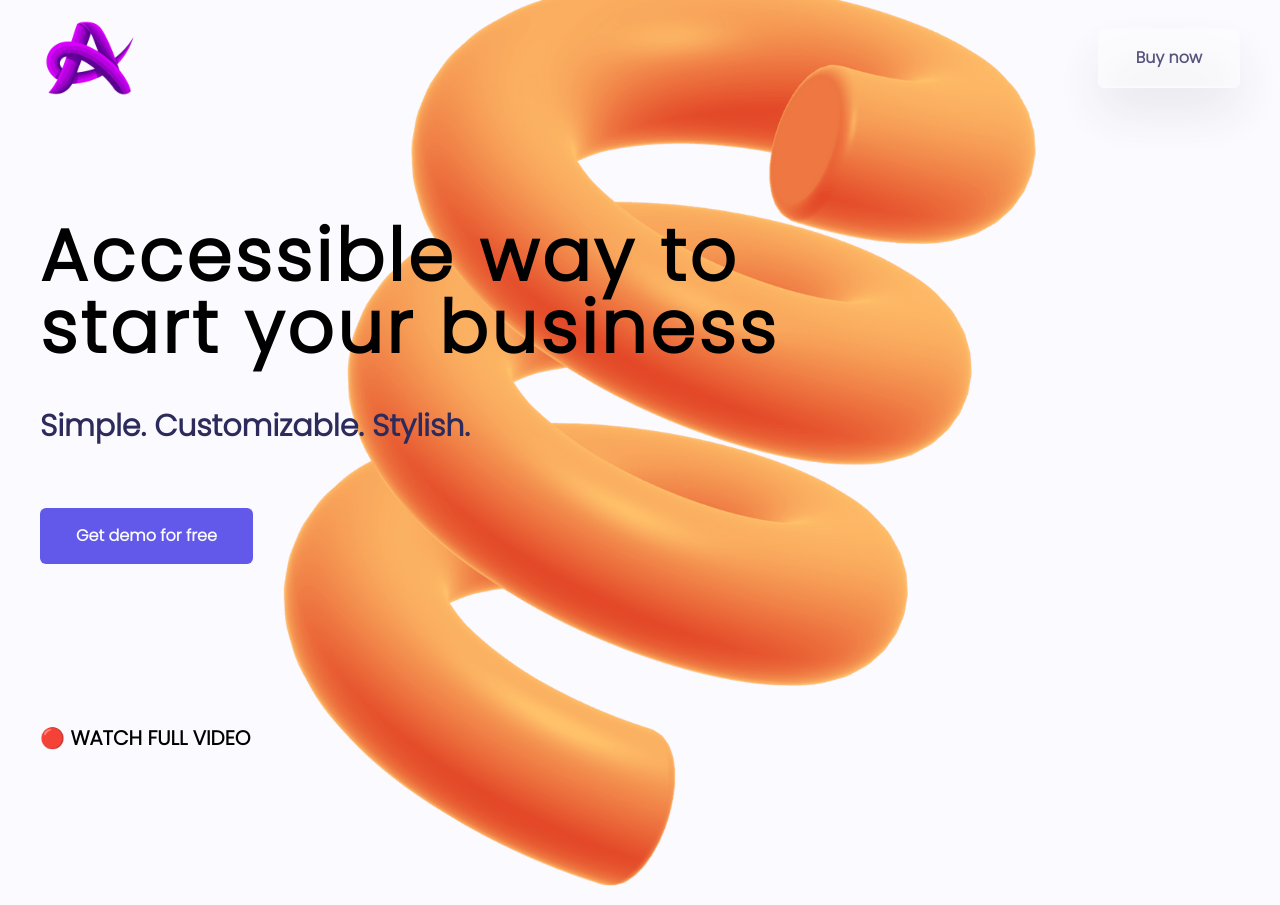
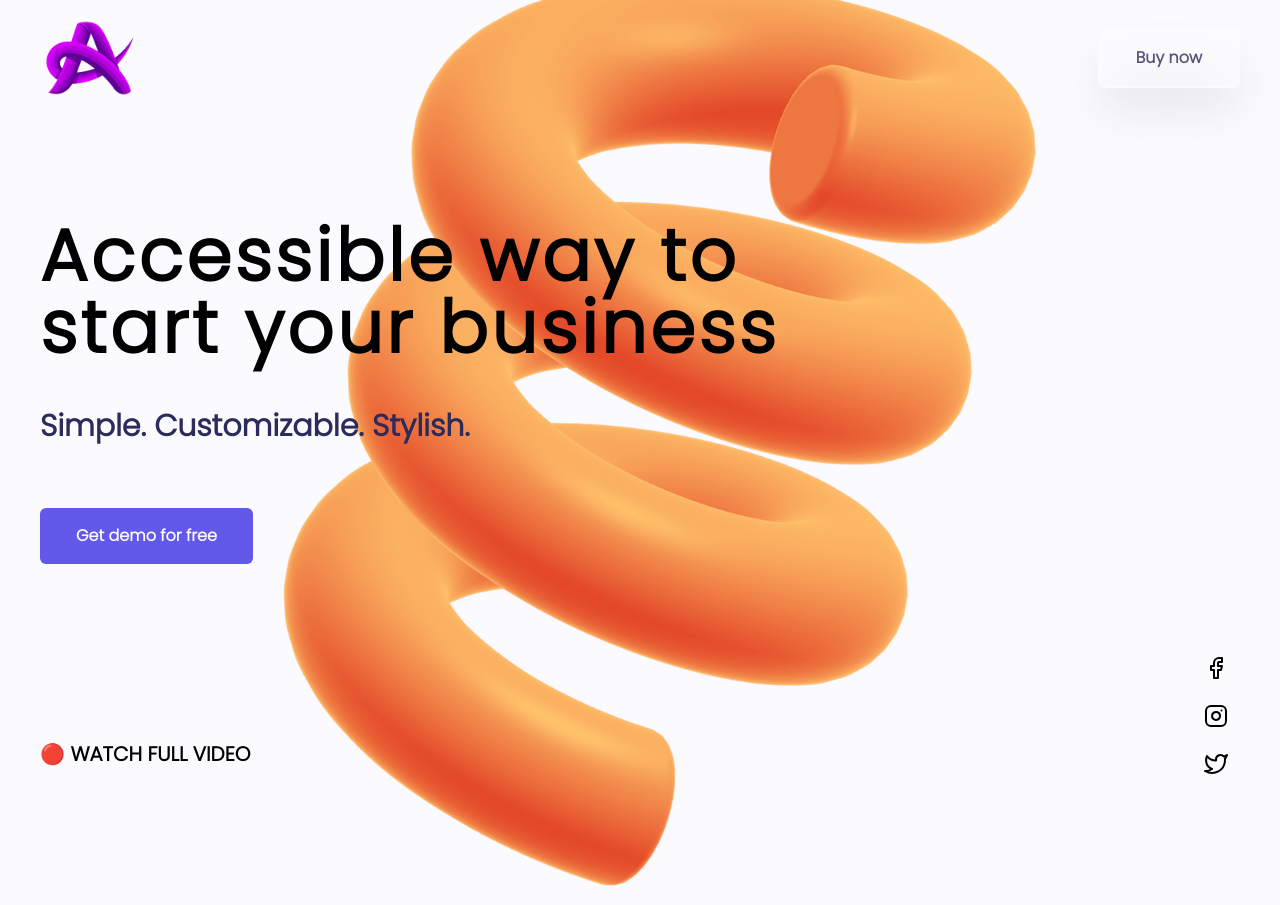
Before and after one commit to N1kos9/swipe, a Next.js app: page / in a window 1280 px wide. Built offline with nearby package versions, Linux system fonts and the light colour scheme.

Commit message:
final edits

```diff
--- a/app/globals.css
+++ b/app/globals.css
@@ -15,7 +15,7 @@ body {
 @media (max-width: 1100px) {
   .navbar {
     position: fixed;
-    top: 30%;
+    top: 20%;
     right: 50%;
     left: 50%;
     margin-top: 15rem;
--- a/app/layout.tsx
+++ b/app/layout.tsx
@@ -6,8 +6,9 @@ import "./globals.css";
 const poppins = Poppins({ weight: "300", preload: false });
 
 export const metadata: Metadata = {
-  title: "Create Next App",
-  description: "Generated by create next app",
+  title: "Swiper",
+  description:
+    "Get profits in a matter of seconds. Simple, Customizable, Stylish.",
 };
 
 export default function RootLayout({
--- a/app/page.tsx
+++ b/app/page.tsx
@@ -2,8 +2,11 @@
 
 import Image from "next/image";
 import Link from "next/link";
-import Navbar from "./components/Navbar";
-import Hero from "./components/Hero";
+
+import { FiInstagram } from "react-icons/fi";
+import { FiTwitter } from "react-icons/fi";
+import { FiFacebook } from "react-icons/fi";
+
 import { useState, useEffect } from "react";
 import { AiOutlineMenu } from "react-icons/ai";
 
@@ -43,19 +46,19 @@ export default function Home() {
             <Link href="/" className="">
               About
             </Link>
-            <Link href="/" className="hover:text-pink-300">
+            <Link href="/" className="hover:text-hovering duration-300">
               Features
             </Link>
-            <Link href="/" className="hover:text-pink-300">
+            <Link href="/" className=" hover:text-hovering duration-300">
               Pricing
             </Link>
-            <Link href="/" className="text-pink-400">
+            <Link href="/" className=" hover:text-hovering duration-300">
               FAQ
             </Link>
-            <Link href="/" className="hover:text-pink-300">
+            <Link href="/" className="hover:text-hovering duration-300">
               Team
             </Link>
-            <Link href="/" className="hover:text-pink-300">
+            <Link href="/" className="hover:text-hovering duration-300">
               Contact
             </Link>
           </div>
@@ -93,9 +96,16 @@ export default function Home() {
         <button className="p-4 bg-button px-9 rounded-md text-footerText mt-16 font-bold hover:bg-hovering duration-500">
           Get demo for free
         </button>
-        <h3 className="md:text-xl text-lg md:mt-40 mt-20 font-bold">
-          &#128308; WATCH FULL VIDEO
-        </h3>
+        <div className="grid grid-cols-2 mt-20">
+          <h3 className="md:text-xl text-lg font-bold md:mt-24 mt-12 cursor-pointer">
+            &#128308; WATCH FULL VIDEO
+          </h3>
+          <div className=" flex flex-col items-end ">
+            <FiFacebook className="p-3 text-5xl cursor-pointer hover:text-hovering duration-300" />
+            <FiInstagram className="p-3 text-5xl cursor-pointer hover:text-hovering duration-300" />
+            <FiTwitter className="p-3 text-5xl cursor-pointer hover:text-hovering duration-300" />
+          </div>
+        </div>
       </div>
     </main>
   );
```
